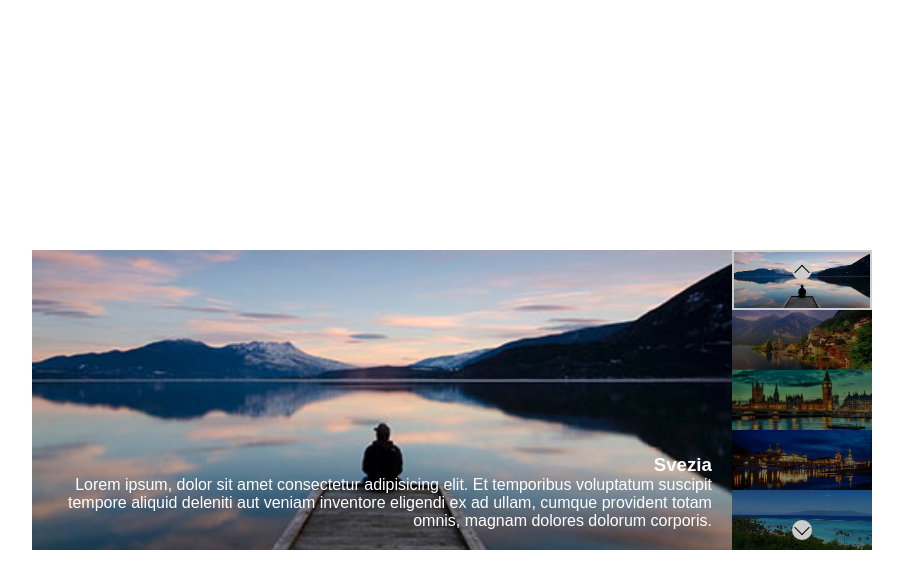
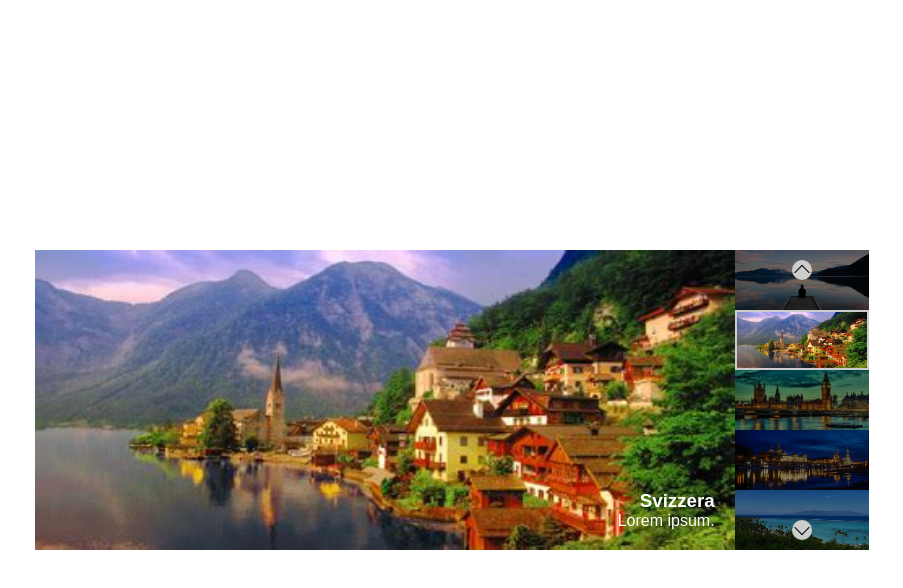
Before and after one commit to aeeerdna/vue-slider, a plain HTML site: page index.html in a window 1280 px wide. Both pictures are taken after a click on the element 990 px from the left and 270 px from the top of the page. Shown: the whole page, without its empty margins (188-1091 px from the left). Drawn offline with nearby package versions, Linux system fonts and the light colour scheme.

Commit message:
esercizio

```diff
--- a/index.html
+++ b/index.html
@@ -18,21 +18,22 @@
             <div class="slider-wrapper" tabindex="0">
 
                 <div class="item">
-                    <img src="img/01.jpg" alt="Svezia" />
+                    <!-- in questo modo rendo le img, i titoli e il txt dinamici -->
+                    <img :src="slides[activeIndex].image" alt="slides[activeIndex].title" />
                     <div class="text">
-                        <h3>Svezia</h3>
+                        <h3> {{ slides[activeIndex].title }}</h3>
                         <p>
-                            Lorem ipsum, dolor sit amet consectetur adipisicing elit. Et temporibus voluptatum suscipit
-                            tempore aliquid deleniti aut
-                            veniam inventore eligendi ex ad ullam, cumque provident totam omnis, magnam dolores dolorum
-                            corporis.
+                            {{ slides[activeIndex].text }}
                         </p>
                     </div>
                 </div>
 
                 <div class="thumbs">
-                    <div class="prev"></div>
-                    <div class="next"></div>
+                    <!-- con @click mi metto in 'ascolto'di un evento -->
+                    <div class="prev" @click="onPreviousClick"></div>
+                    <div class="next" @click="onNextClick"></div>
+
+                    <!--
                     <div class="thumb active">
                         <img src="img/01.jpg" alt="Svezia" />
                     </div>
@@ -48,6 +49,14 @@
                     <div class="thumb">
                         <img src="img/05.jpg" alt="Paradise" />
                     </div>
+                     -->
+
+
+                    <!-- con questa parte di codice sostituisco tutto il codice sopra -->
+                    <!-- :class="index === activeIndex ? 'active' : ''" -> lo posso scrivere anche cosi: "{ active: activeIndex === index}" dove il primo active è il nome della class css -->
+                    <div v-for="(item, index) in slides" class="thumb" :class="index === activeIndex ? 'active' : ''">
+                        <img :src="item.image" :alt="item.title" @click="selectImage(index)" />
+                    </div>
                 </div>
 
             </div>
--- a/js/script.js
+++ b/js/script.js
@@ -52,3 +52,68 @@ const slides = [
 ];
 
 console.log(slides);
+
+
+
+const app = new Vue({
+    el: '#app',
+    data: {
+        activeIndex: 0,
+        slides,
+        intervalId: undefined
+    },
+
+    mounted() {
+        console.log('mounted!');
+        this.createInterval
+    },
+
+    methods: {
+        createInterval() {
+            this.intervalId = setInterval(this.showNextImage, 1000)
+        },
+
+        deleteInterval() {
+            if (this.intervalId) {
+                clearInterval(this.intervalId);
+            }
+        },
+
+        showPreviousImage:
+            function () {
+                console.log('showPreviousImage');
+
+                if (this.activeIndex > 0) {
+                    this.activeIndex--;
+                } else {
+                    this.activeIndex = this.slides.length - 1;
+                }
+                this.deleteInterval()
+            },
+
+        showNextImage() {
+            console.log('showNextImage');
+            if (this.activeIndex < this.slides.length - 1) {
+                this.activeIndex++;
+            } else {
+                this.activeIndex = 0;
+            }
+        },
+
+        onNextClick() {
+            this.showNextImage();
+            this.deleteInterval();
+            this.createInterval();
+        },
+
+        onPreviousClick() {
+            this.showPreviousImage();
+            this.deleteInterval();
+            this.createInterval();
+        },
+
+        selectImage(activeIndex) {
+            this.activeIndex = activeIndex;
+        }
+    }
+});
```
